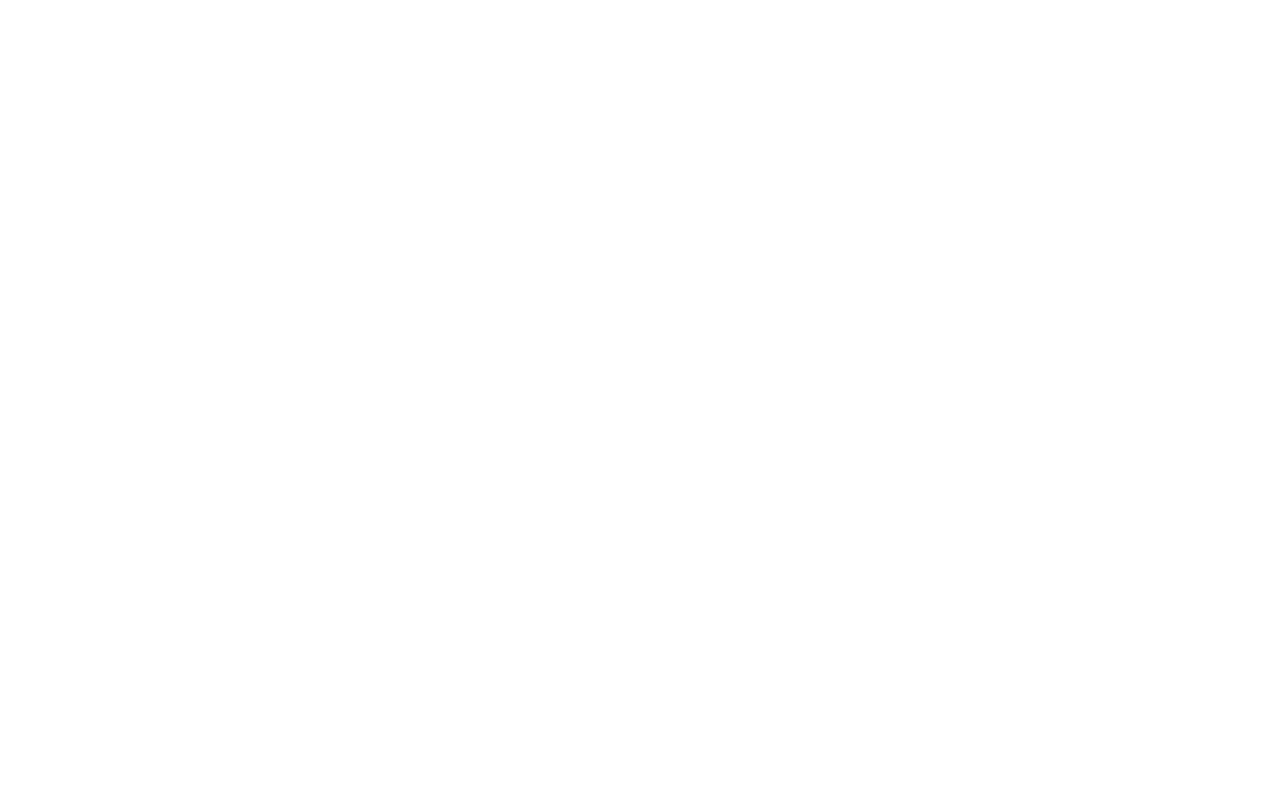
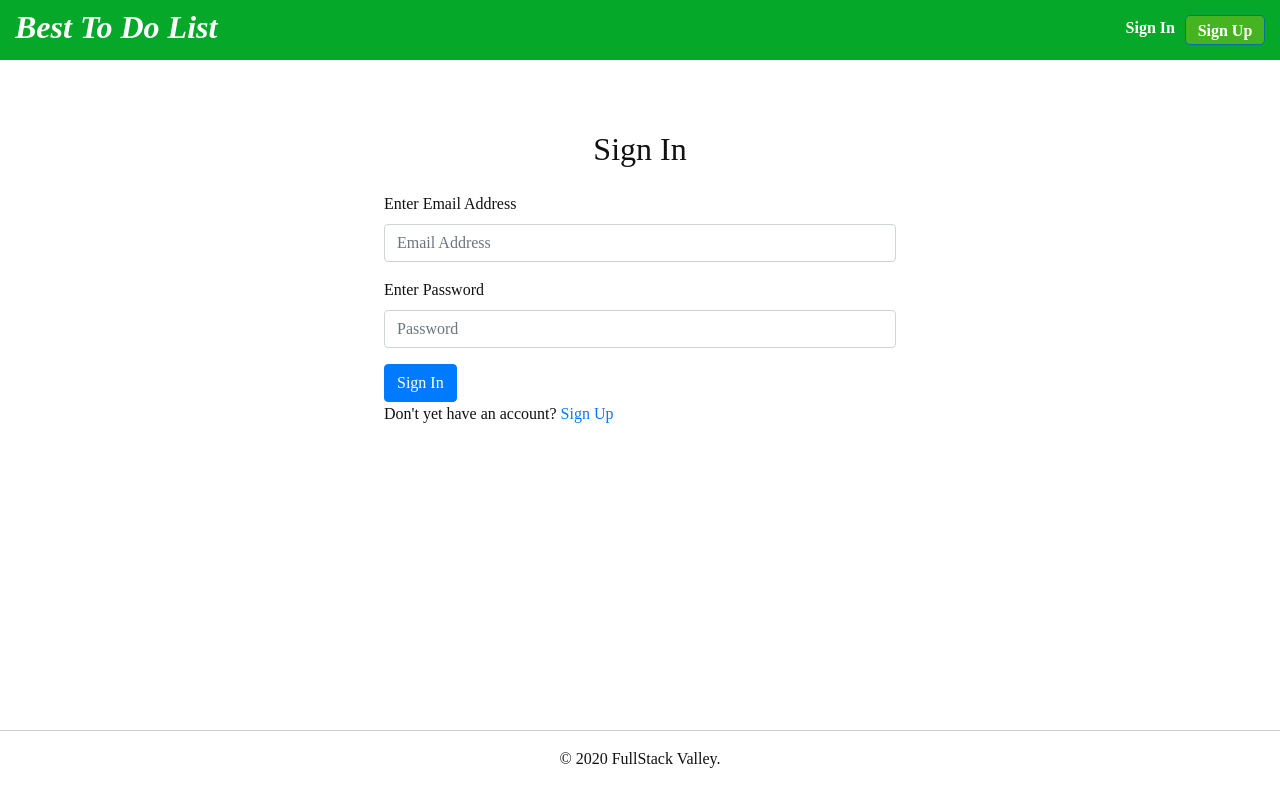
Before and after one commit to fadeomar/fullstack-todo, a React (Create React App) app in the folder client/: page /signin in a window 1280 px wide. Built offline with nearby package versions, Linux system fonts and the light colour scheme.

Commit message:
add sign in tp the app

```diff
--- a/client/src/component/App.js
+++ b/client/src/component/App.js
@@ -1,11 +1,12 @@
 import React, { useContext } from 'react';
 import Landing from '../component/Landing';
 import SignUp from './auth/SignUp';
+import SignIn from './auth/SignIn';
 import { Provider, Context } from '../context/authContext';
 import { Route, BrowserRouter as Router} from 'react-router-dom';
 
 function App() {
-  const { signUp } = useContext(Context)
+  const { signUp, signIn } = useContext(Context)
   return (
     <div className="App">
       <Router>
@@ -13,6 +14,11 @@
         <Route exact path="/signup" render={() => {
           return <SignUp signUp={async (user) => {
             await signUp(user)
+          }} />
+        }} />
+        <Route exact path="/signin" render={() => {
+          return <SignIn signIn={async (user) => {
+            await signIn(user)
           }} />
         }} />
       </Router>
```
